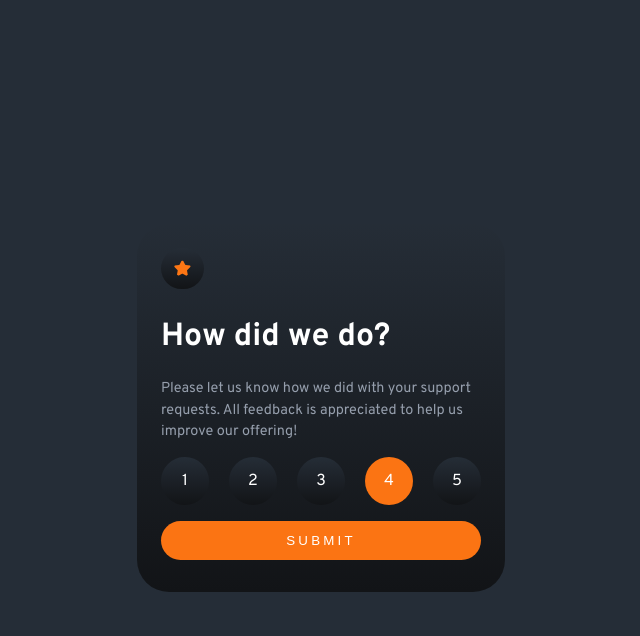
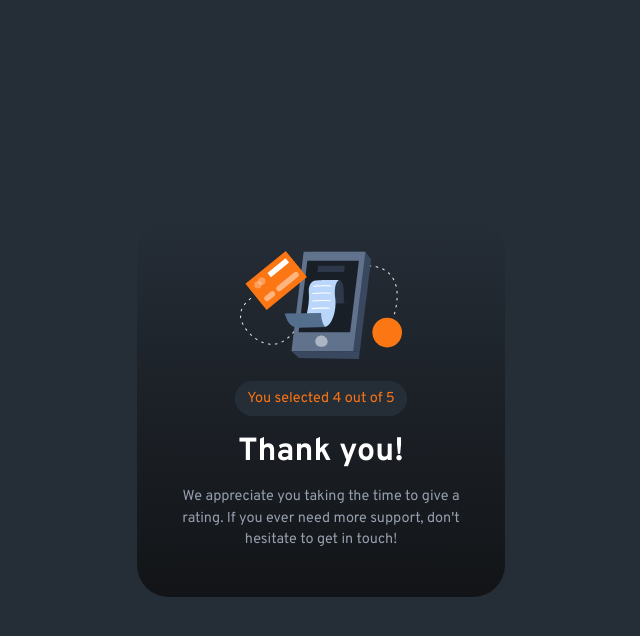
Before and after one commit to emersonvisuals/react-interactive-pricing-componet, a React (Create React App) app: page / in a window 1280 px wide. Both pictures are taken after a click on the button "SUBMIT". Shown: the top 636 px of the page, without its empty margins (327-967 px from the left). Built offline with nearby package versions, Linux system fonts and the light colour scheme.

Commit message:
parent to child function bug fixed

```diff
--- a/src/App.js
+++ b/src/App.js
@@ -8,20 +8,26 @@ import { useState } from "react";
 function App() {
     const [showThankYouPage, setThankYouPage] = useState(true);
 
+    const handleThankYou = (result) => {
+        setThankYouPage(result);
+    };
+
     return (
         <div className="App">
             <div className="container">
+                <div>
                     {showThankYouPage ? (
                         <div>
                             <Navbar />
                             <Contents />
-                        <Rating />
+                            <Rating handleThankYou={handleThankYou} />
                         </div>
                     ) : (
                         <Thankyou />
                     )}
                 </div>
             </div>
+        </div>
     );
 }
 
--- a/src/components/Rating.jsx
+++ b/src/components/Rating.jsx
@@ -1,6 +1,6 @@
 import React, { useState } from "react";
 
-const Rating = () => {
+const Rating = ({ handleThankYou }) => {
     const [activeRating, setActiveRating] = useState({
         oneStar: false,
         twoStars: false,
@@ -8,10 +8,6 @@ const Rating = () => {
         fourStars: true,
         fiveStars: false,
     });
-
-    // const handleThankYou = () => {
-    //     setThankYouPage(false);
-    // };
 
     return (
         <div className="ratingContainer">
@@ -92,7 +88,11 @@ const Rating = () => {
                     5
                 </li>
             </div>
-            <button>submit</button>
+            <button
+                onClick={() => handleThankYou(false) && console.log("clicked")}
+            >
+                submit
+            </button>
         </div>
     );
 };
--- a/src/styles/__variables.scss
+++ b/src/styles/__variables.scss
@@ -59,3 +59,13 @@ $transition: 0.5s all;
     font-weight: $fontFamilyLight;
     line-height: $desktopParagraphLineHeight;
 }
+
+// selection
+@mixin selectedOption {
+    color: $orange;
+    background-color: $darkBlue;
+    padding: 0.5rem 0.75rem 0.5rem 0.75rem;
+    margin: 0;
+    border-radius: $borderRadis;
+    font-size: $desktopParagraph;
+}
--- a/src/styles/app.scss
+++ b/src/styles/app.scss
@@ -100,5 +100,45 @@ html {
                 transition: $transition;
             }
         }
+
+        .thankYouContainer {
+            display: flex;
+            align-items: center;
+            justify-content: center;
+            flex-direction: column;
+            width: 100%;
+
+            .imageContainerNew {
+                img.imageThankyou {
+                    padding: 2rem 0 1rem 0;
+                }
+            }
+
+            .selectionContainer {
+                p {
+                    @include selectedOption;
+                }
+            }
+
+            .thankYouContainer {
+                display: flex;
+                align-items: center;
+                justify-content: center;
+                h1 {
+                    @include primaryFontDesktop;
+                    padding: 0;
+                    margin: 1rem 0 0 0;
+                }
+
+                p {
+                    @include paragraphFontDesktop;
+                    display: flex;
+                    align-items: center;
+                    justify-content: center;
+                    text-align: center;
+                    padding: 0 0 2rem 0;
+                }
+            }
+        }
     }
 }
```
Lines whose indentation alone changed are shown as unchanged.
